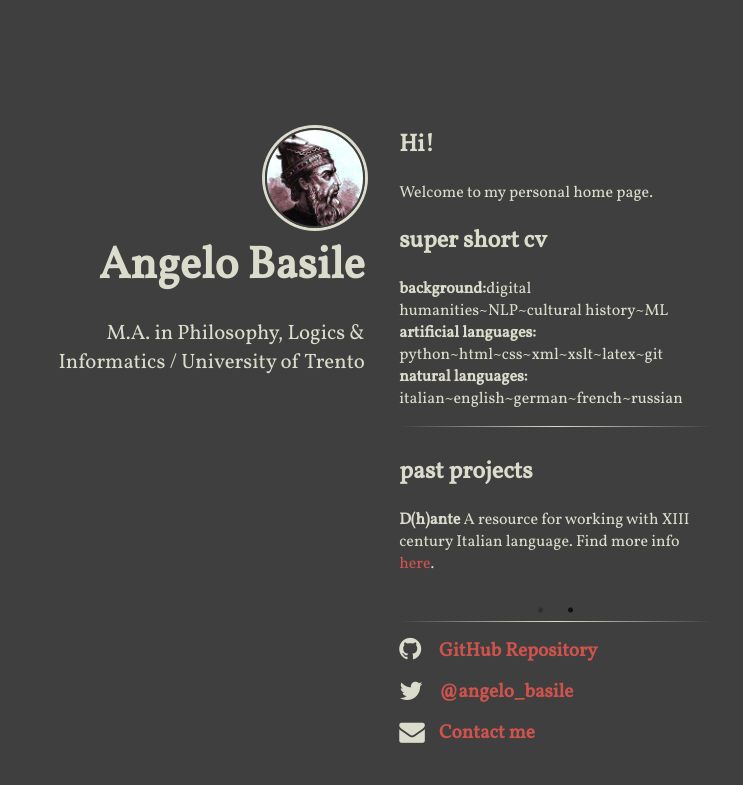
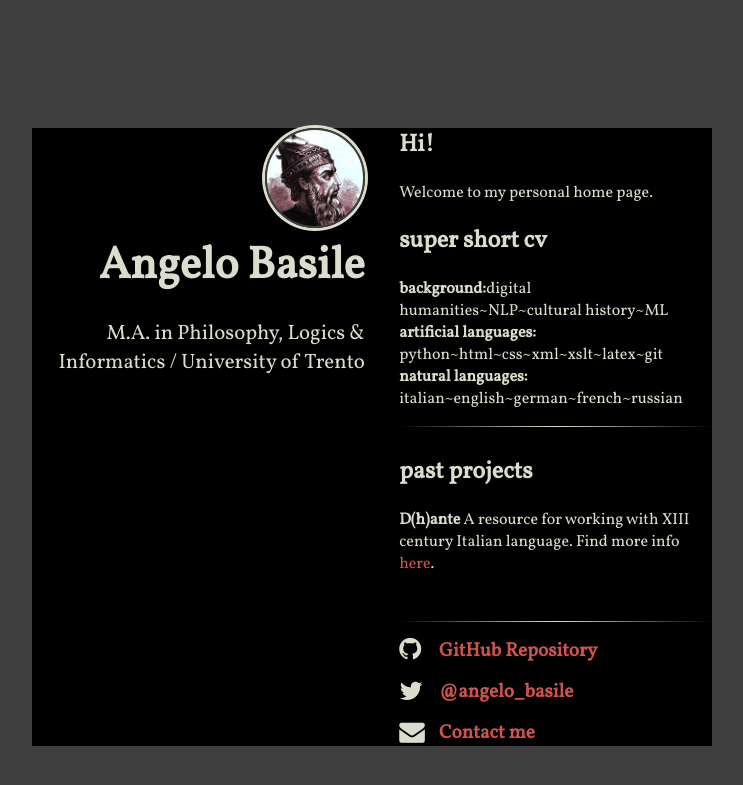
Before and after one commit to rs2/anbasile.github.io, a Jekyll site: the page built from index.html, in a window 1280 px wide. Shown: the top 785 px of the page, without its empty margins (268-1011 px from the left). Built offline with Jekyll 4.4.1, drawn with Linux system fonts in a browser that asks for light colours; nearby versions of some CDN libraries.

Commit message:
Update index.html

```diff
--- a/index.html
+++ b/index.html
@@ -1,7 +1,7 @@
 ---
 layout: base
 ---
-<div class="wrapper">
+<div class="wrapper" style="background:black">
     <header>
         {% if site.compass.logo %}
         <div class="logo-container">
```
